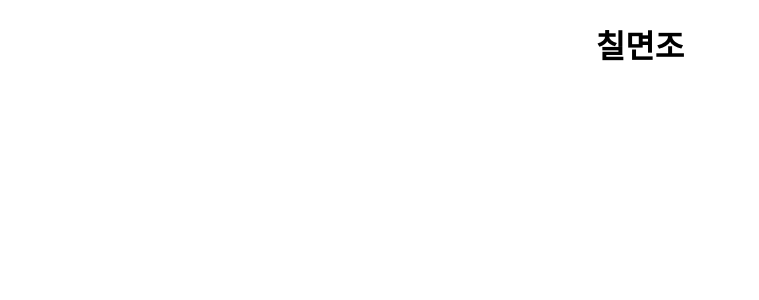
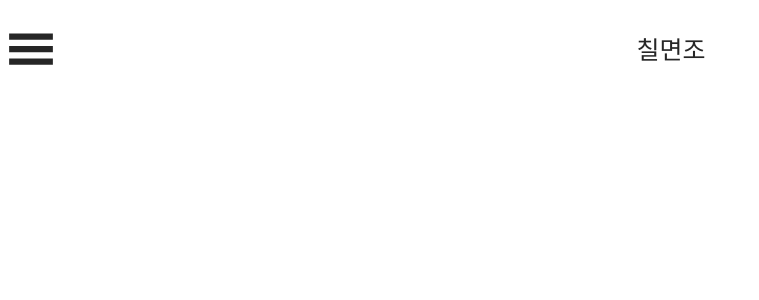
Before and after one commit to juajang/turkey, a React (Create React App) app: page / in a window 1280 px wide. Shown: the top 300 px of the page, without its empty margins (0-759 px from the left). Built offline with nearby package versions, Linux system fonts and the light colour scheme.

Commit message:
Add header

```diff
--- a/package.json
+++ b/package.json
@@ -9,8 +9,10 @@
     "antd": "^4.17.4",
     "react": "^17.0.2",
     "react-dom": "^17.0.2",
+    "react-icons": "^4.3.1",
     "react-router-dom": "^6.2.1",
     "react-scripts": "5.0.0",
+    "styled-components": "^5.3.3",
     "web-vitals": "^2.1.2"
   },
   "scripts": {
--- a/src/App.css
+++ b/src/App.css
@@ -1,38 +1,48 @@
-.App {
-  text-align: center;
+/* http://meyerweb.com/eric/tools/css/reset/
+   v2.0 | 20110126
+   License: none (public domain)
+*/
+
+html, body, div, span, applet, object, iframe,
+h1, h2, h3, h4, h5, h6, p, blockquote, pre,
+a, abbr, acronym, address, big, cite, code,
+del, dfn, em, img, ins, kbd, q, s, samp,
+small, strike, strong, sub, sup, tt, var,
+b, u, i, center,
+dl, dt, dd, ol, ul, li,
+fieldset, form, label, legend,
+table, caption, tbody, tfoot, thead, tr, th, td,
+article, aside, canvas, details, embed,
+figure, figcaption, footer, header, hgroup,
+menu, nav, output, ruby, section, summary,
+time, mark, audio, video {
+    margin: 0;
+    padding: 0;
+    border: 0;
+    font-size: 100%;
+    font: inherit;
+    vertical-align: baseline;
 }
-
-.App-logo {
-  height: 40vmin;
-  pointer-events: none;
+/* HTML5 display-role reset for older browsers */
+article, aside, details, figcaption, figure,
+footer, header, hgroup, menu, nav, section {
+    display: block;
 }
-
-@media (prefers-reduced-motion: no-preference) {
-  .App-logo {
-    animation: App-logo-spin infinite 20s linear;
-  }
+body {
+    line-height: 1;
 }
-
-.App-header {
-  background-color: #282c34;
-  min-height: 100vh;
-  display: flex;
-  flex-direction: column;
-  align-items: center;
-  justify-content: center;
-  font-size: calc(10px + 2vmin);
-  color: white;
+ol, ul {
+    list-style: none;
 }
-
-.App-link {
-  color: #61dafb;
+blockquote, q {
+    quotes: none;
 }
-
-@keyframes App-logo-spin {
-  from {
-    transform: rotate(0deg);
-  }
-  to {
-    transform: rotate(360deg);
-  }
+blockquote:before, blockquote:after,
+q:before, q:after {
+    content: '';
+    content: none;
 }
+table {
+    border-collapse: collapse;
+    border-spacing: 0;
+}
--- a/src/App.js
+++ b/src/App.js
@@ -1,5 +1,6 @@
-import './App.css';
 import Header from "./components/Header";
+import "antd/dist/antd.css";
+import "./App.css";
 
 function App() {
   return (
--- a/src/components/Header.js
+++ /dev/null
@@ -1,13 +0,0 @@
-import React from "react";
-
-const Header = () => {
-  return (
-    <header>
-        <h1>
-            칠면조
-        </h1>
-    </header>
-  );
-}
-
-export default Header;
--- /dev/null
+++ b/src/components/Header/index.js
@@ -0,0 +1,40 @@
+import React from "react";
+import { GiHamburgerMenu } from "react-icons/gi";
+import * as S from "./styles";
+import { Drawer, Menu } from "antd";
+import "antd/dist/antd.css";
+
+const Index = () => {
+  const [menuVisible, setMenuVisible] = React.useState(false);
+
+  const handleClick = () => {
+    setMenuVisible((prevState) => !prevState);
+  };
+
+  const handleClose = () => {
+    setMenuVisible(false);
+  };
+
+  return (
+    <>
+      <S.Header>
+        <S.MenuButton>
+          <GiHamburgerMenu onClick={handleClick} size={50} />
+        </S.MenuButton>
+        <h1>칠면조</h1>
+      </S.Header>
+      <Drawer
+        title="메뉴"
+        placement="left"
+        onClose={handleClose}
+        visible={menuVisible}
+      >
+        <Menu onClick={handleClick} mode="inline">
+          <Menu.Item key="1"> 메뉴1</Menu.Item>
+        </Menu>
+      </Drawer>
+    </>
+  );
+};
+
+export default Index;
--- /dev/null
+++ b/src/components/Header/styles.js
@@ -0,0 +1,25 @@
+import styled from "styled-components";
+
+export const Header = styled.header`
+  width: 100vw;
+  overflow: hidden;
+  height: 100px;
+  display: flex;
+  align-content: center;
+  font-size: 14px;
+
+  h1 {
+    display: grid;
+    width: 100%;
+    place-items: center;
+    font-size: 25px;
+    font-weight: 550;
+  }
+`;
+
+export const MenuButton = styled.button`
+  background: transparent;
+  outline: none;
+  border: none;
+  cursor: pointer;
+`;
```
Also changed, not shown: 1 other file (tests, documents, lock files or other folders).
